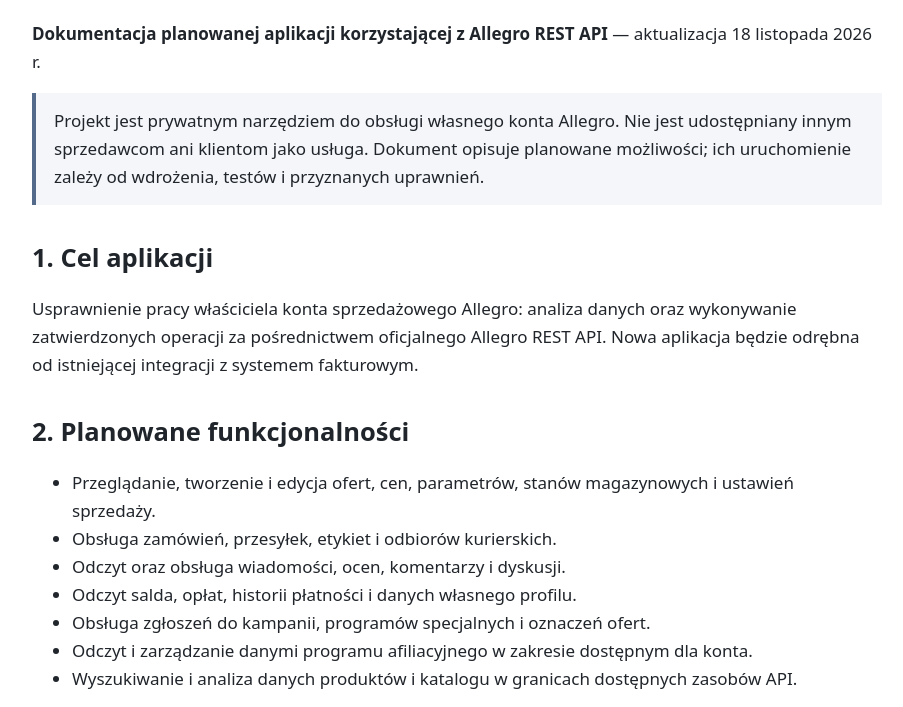
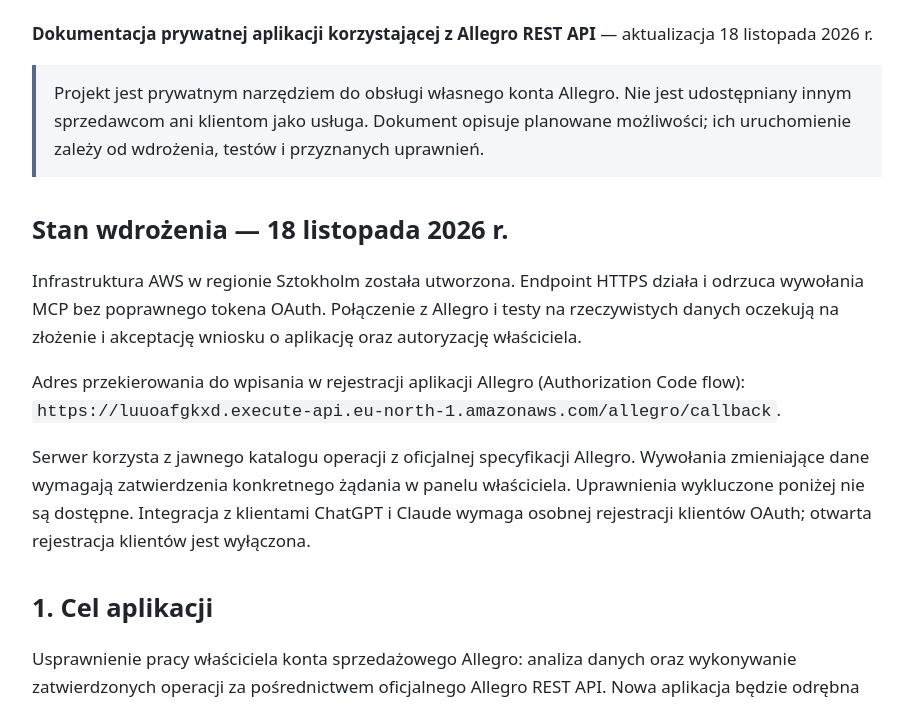
Before and after one commit to JSzychulec/allegro-api-docs, a plain HTML site: page index.html in a window 1280 px wide. Shown: the part 88-795 px from the top of the page, without its empty margins (183-1086 px from the left). Drawn offline with Linux system fonts and the light colour scheme.

Commit message:
Document deployed AWS foundation and final Allegro OAuth callback

```diff
--- a/index.html
+++ b/index.html
@@ -1,8 +1,12 @@
 <!doctype html>
 <html lang="pl"><head><meta charset="utf-8"><meta name="viewport" content="width=device-width, initial-scale=1"><meta name="robots" content="index,follow"><title>Allegro Account Manager — dokumentacja aplikacji</title><style>body{font:17px/1.65 system-ui,sans-serif;max-width:850px;margin:40px auto;padding:0 22px;color:#20252b}h1,h2{line-height:1.25}h1{font-size:2.2rem}h2{margin-top:2.3rem}code{background:#f2f3f5;padding:2px 5px;border-radius:4px;overflow-wrap:anywhere}aside{padding:14px 18px;background:#f4f6fa;border-left:4px solid #546a8a}a{color:#1558a6}footer{margin:50px 0;color:#667}</style></head><body>
 <h1>Allegro Account Manager</h1>
-<p><strong>Dokumentacja planowanej aplikacji korzystającej z Allegro REST API</strong> — aktualizacja 18 listopada 2026 r.</p>
+<p><strong>Dokumentacja prywatnej aplikacji korzystającej z Allegro REST API</strong> — aktualizacja 18 listopada 2026 r.</p>
 <aside>Projekt jest prywatnym narzędziem do obsługi własnego konta Allegro. Nie jest udostępniany innym sprzedawcom ani klientom jako usługa. Dokument opisuje planowane możliwości; ich uruchomienie zależy od wdrożenia, testów i przyznanych uprawnień.</aside>
+<h2>Stan wdrożenia — 18 listopada 2026 r.</h2>
+<p>Infrastruktura AWS w regionie Sztokholm została utworzona. Endpoint HTTPS działa i odrzuca wywołania MCP bez poprawnego tokena OAuth. Połączenie z Allegro i testy na rzeczywistych danych oczekują na złożenie i akceptację wniosku o aplikację oraz autoryzację właściciela.</p>
+<p>Adres przekierowania do wpisania w rejestracji aplikacji Allegro (Authorization Code flow): <code>https://luuoafgkxd.execute-api.eu-north-1.amazonaws.com/allegro/callback</code>.</p>
+<p>Serwer korzysta z jawnego katalogu operacji z oficjalnej specyfikacji Allegro. Wywołania zmieniające dane wymagają zatwierdzenia konkretnego żądania w panelu właściciela. Uprawnienia wykluczone poniżej nie są dostępne. Integracja z klientami ChatGPT i Claude wymaga osobnej rejestracji klientów OAuth; otwarta rejestracja klientów jest wyłączona.</p>
 <h2>1. Cel aplikacji</h2>
 <p>Usprawnienie pracy właściciela konta sprzedażowego Allegro: analiza danych oraz wykonywanie zatwierdzonych operacji za pośrednictwem oficjalnego Allegro REST API. Nowa aplikacja będzie odrębna od istniejącej integracji z systemem fakturowym.</p>
 <h2>2. Planowane funkcjonalności</h2>
```
